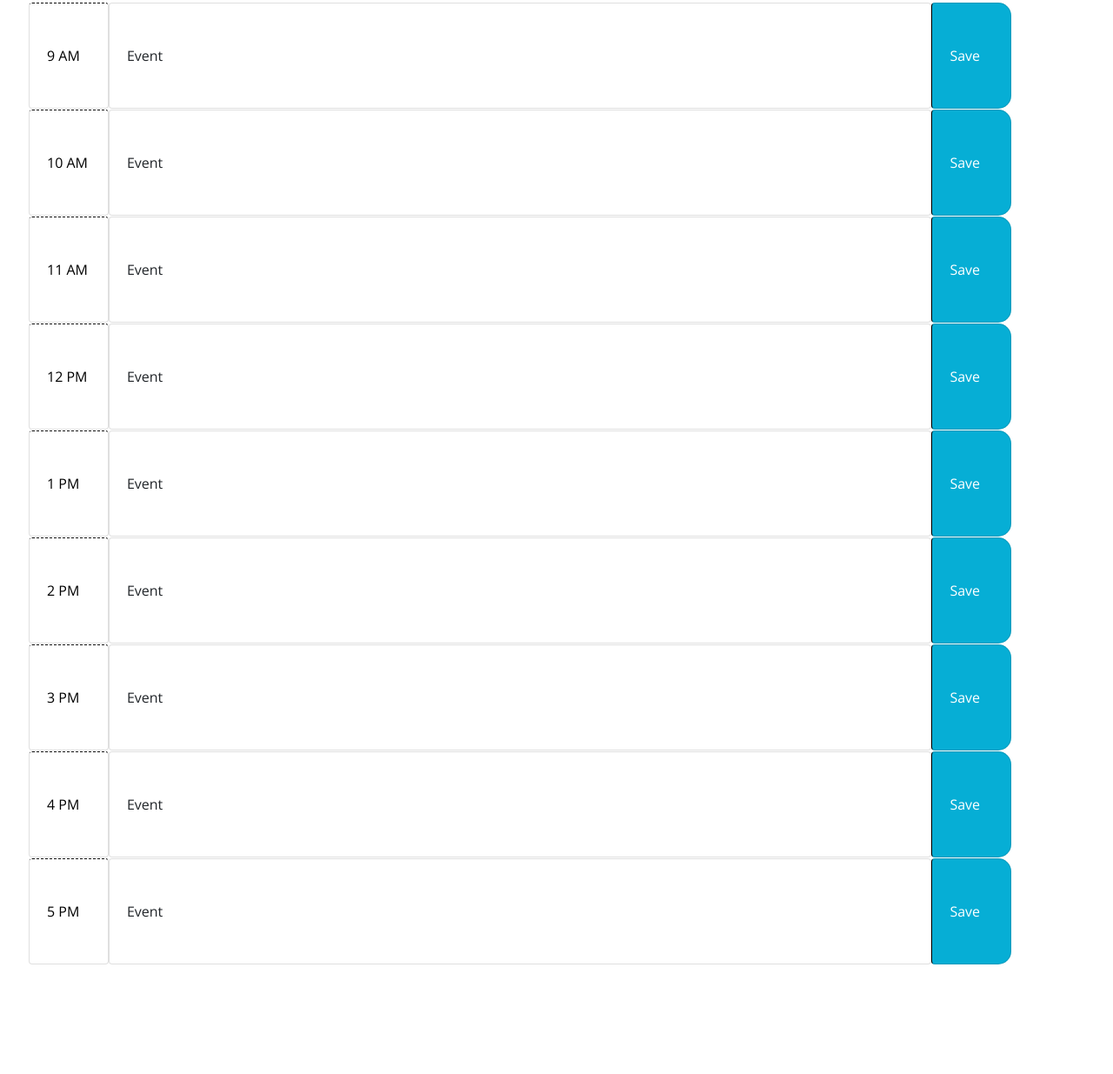
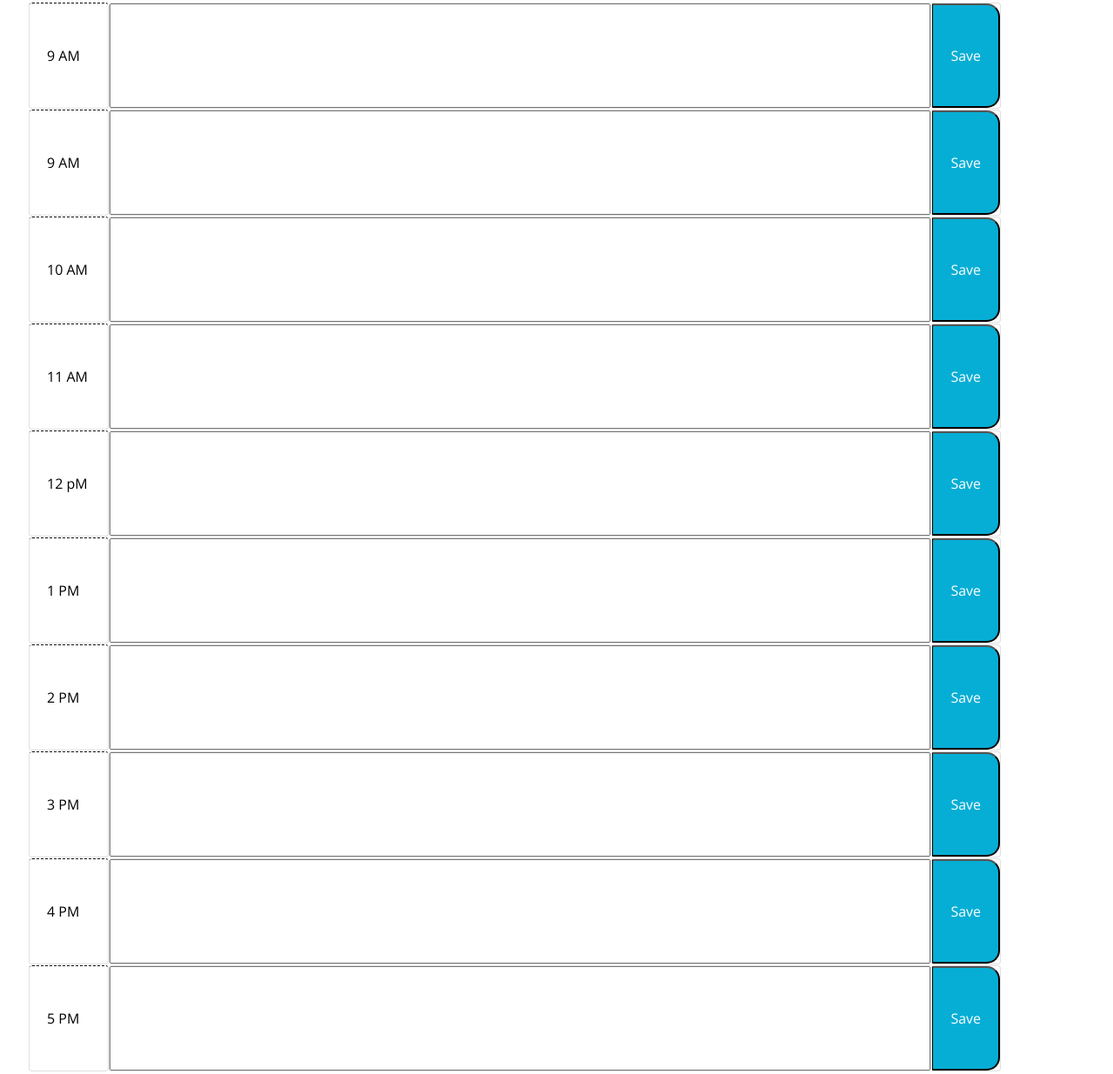
Before and after one commit to mbenitez1607/module5-challenge, a plain HTML site: page index.html in a window 1280 px wide. Shown: the part 334-1569 px from the top of the page at 87% size. Before the commit the page ends 1491 px from the top, so only its background shows below. Drawn offline with nearby package versions, Linux system fonts and the light colour scheme.

Commit message:
Implement save task functionality

```diff
--- a/index.html
+++ b/index.html
@@ -37,14 +37,23 @@
           </div>
         </div>
         <div class="card textarea w-75">
-          <div class="card-body w-75">
-            <p class="card-text">Event</p>
+            <input class="textarea h-100" id="9am" type="text" value="">
+        </div>
+        <div class="card">
+            <button class="card-body saveBtn" onclick="saveTask('9am')">Save</button>
+        </div>
+      </div> <!-- Row-->
+      <div class="row">
+        <div class="card hour">
+          <div class="card-body w-auto">
+            <p class="card-text">9 AM</p>
           </div>
         </div>
-        <div class="card saveBtn">
-          <div class="card-body w-auto">
-            <p class="card-text">Save</p>
-          </div>
+        <div class="card textarea w-75">
+            <input class="textarea h-100" id="9am" type="text" value="">
+        </div>
+        <div class="card">
+            <button class="card-body saveBtn" onclick="saveTask('9am')">Save</button>
         </div>
       </div> <!-- Row-->
       <div class="row">
@@ -54,14 +63,10 @@
           </div>
         </div>
         <div class="card textarea w-75">
-          <div class="card-body w-75">
-            <p class="card-text">Event</p>
-          </div>
+            <input class="textarea h-100" id="10am" type="text" value="">
         </div>
-        <div class="card saveBtn">
-          <div class="card-body w-auto">
-            <p class="card-text">Save</p>
-          </div>
+        <div class="card">
+            <button class="card-body saveBtn" onclick="saveTask('9am')">Save</button>
         </div>
       </div> <!-- Row-->
       <div class="row">
@@ -71,31 +76,23 @@
           </div>
         </div>
         <div class="card textarea w-75">
-          <div class="card-body w-75">
-            <p class="card-text">Event</p>
-          </div>
+            <input class="textarea h-100" id="11am" type="text" value="">
         </div>
-        <div class="card saveBtn">
-          <div class="card-body w-auto">
-            <p class="card-text">Save</p>
-          </div>
+        <div class="card">
+            <button class="card-body saveBtn" onclick="saveTask('9am')">Save</button>
         </div>
       </div> <!-- Row-->
       <div class="row">
         <div class="card hour">
           <div class="card-body w-auto">
-            <p class="card-text">12 PM</p>
+            <p class="card-text">12 pM</p>
           </div>
         </div>
         <div class="card textarea w-75">
-          <div class="card-body w-75">
-            <p class="card-text">Event</p>
-          </div>
+            <input class="textarea h-100" id="12pm" type="text" value="">
         </div>
-        <div class="card saveBtn">
-          <div class="card-body w-auto">
-            <p class="card-text">Save</p>
-          </div>
+        <div class="card">
+            <button class="card-body saveBtn" onclick="saveTask('9am')">Save</button>
         </div>
       </div> <!-- Row-->
       <div class="row">
@@ -105,14 +102,10 @@
           </div>
         </div>
         <div class="card textarea w-75">
-          <div class="card-body w-75">
-            <p class="card-text">Event</p>
-          </div>
+            <input class="textarea h-100" id="1pm" type="text" value="">
         </div>
-        <div class="card saveBtn">
-          <div class="card-body w-auto">
-            <p class="card-text">Save</p>
-          </div>
+        <div class="card">
+            <button class="card-body saveBtn" onclick="saveTask('9am')">Save</button>
         </div>
       </div> <!-- Row-->
       <div class="row">
@@ -122,14 +115,10 @@
           </div>
         </div>
         <div class="card textarea w-75">
-          <div class="card-body w-75">
-            <p class="card-text">Event</p>
-          </div>
+            <input class="textarea h-100" id="2Pm" type="text" value="">
         </div>
-        <div class="card saveBtn">
-          <div class="card-body w-auto">
-            <p class="card-text">Save</p>
-          </div>
+        <div class="card">
+            <button class="card-body saveBtn" onclick="saveTask('9am')">Save</button>
         </div>
       </div> <!-- Row-->
       <div class="row">
@@ -139,14 +128,10 @@
           </div>
         </div>
         <div class="card textarea w-75">
-          <div class="card-body w-75">
-            <p class="card-text">Event</p>
-          </div>
+            <input class="textarea h-100" id="3pm" type="text" value="">
         </div>
-        <div class="card saveBtn">
-          <div class="card-body w-auto">
-            <p class="card-text">Save</p>
-          </div>
+        <div class="card">
+            <button class="card-body saveBtn" onclick="saveTask('9am')">Save</button>
         </div>
       </div> <!-- Row-->
       <div class="row">
@@ -156,14 +141,10 @@
           </div>
         </div>
         <div class="card textarea w-75">
-          <div class="card-body w-75">
-            <p class="card-text">Event</p>
-          </div>
+            <input class="textarea h-100" id="4pm" type="text" value="">
         </div>
-        <div class="card saveBtn">
-          <div class="card-body w-auto">
-            <p class="card-text">Save</p>
-          </div>
+        <div class="card">
+            <button class="card-body saveBtn" onclick="saveTask('9am')">Save</button>
         </div>
       </div> <!-- Row-->
       <div class="row">
@@ -173,14 +154,10 @@
           </div>
         </div>
         <div class="card textarea w-75">
-          <div class="card-body w-75">
-            <p class="card-text">Event</p>
-          </div>
+            <input class="textarea h-100" id="5pm" type="text" value="">
         </div>
-        <div class="card saveBtn">
-          <div class="card-body w-auto">
-            <p class="card-text">Save</p>
-          </div>
+        <div class="card">
+            <button class="card-body saveBtn" onclick="saveTask('9am')">Save</button>
         </div>
       </div> <!-- Row-->
     </div>
--- a/script.js
+++ b/script.js
@@ -1,3 +1,9 @@
 // Set today's date with Moment
 let today = moment().format('dddd, MMMM do');
 $("#currentDay").text(today);
+
+// Function to save a task to local storage
+function saveTask(id) {
+    let task = document.getElementById(id);
+    localStorage.setItem(id, task.value);
+}
```
